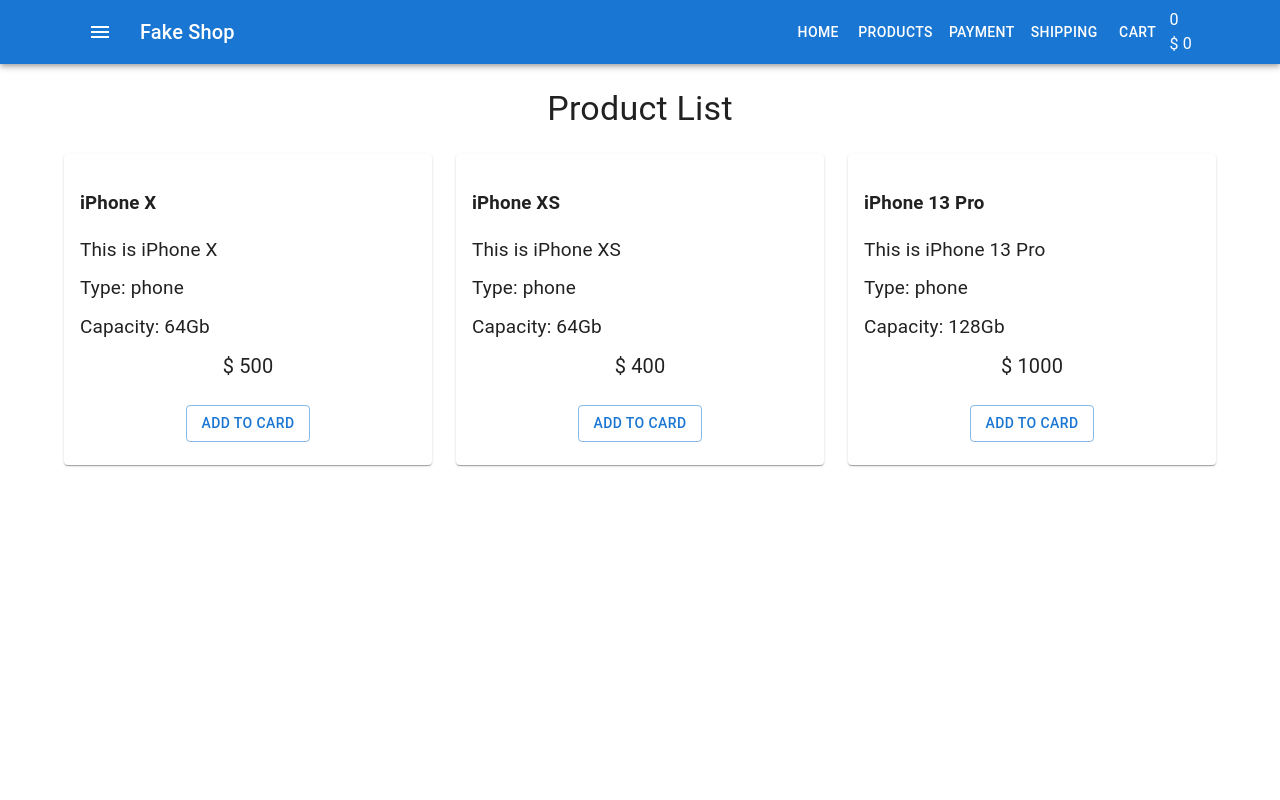
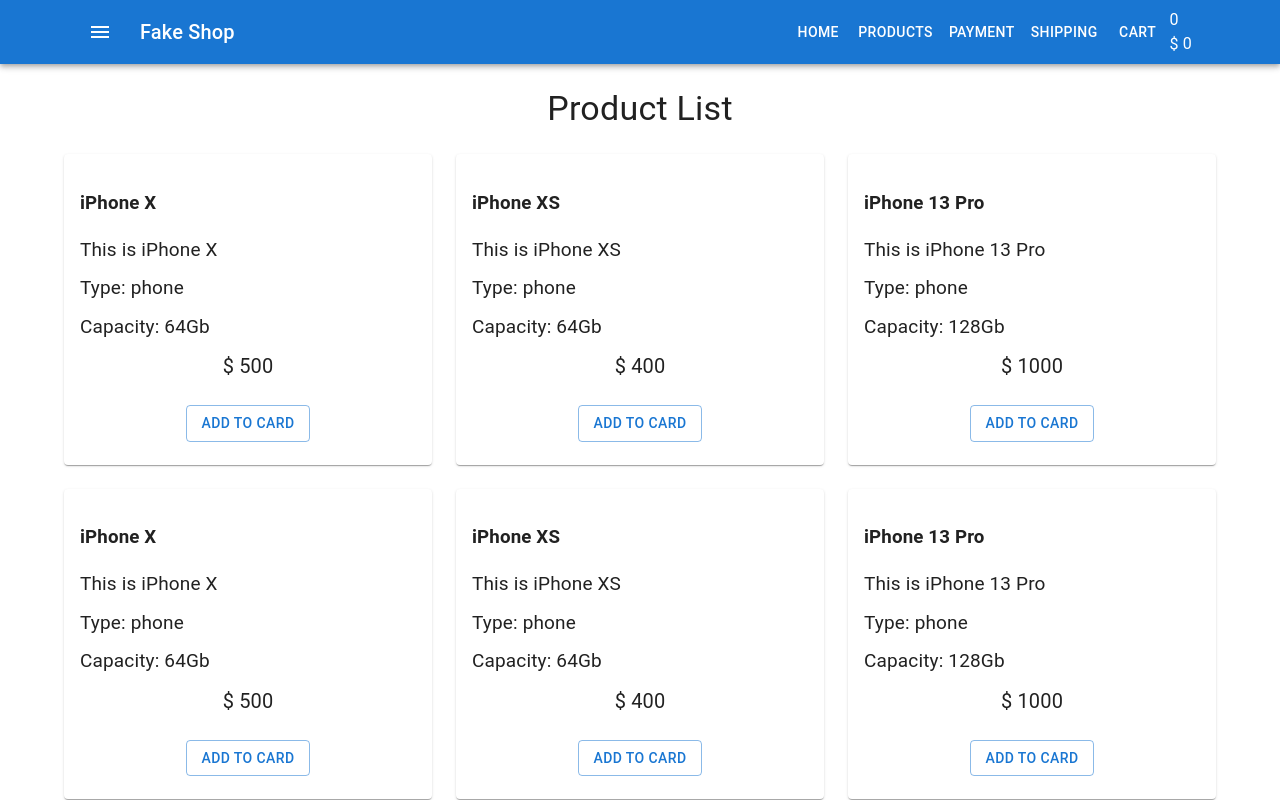
Before and after one commit to OlBul/shop_fake, a React (Create React App) app: page / in a window 1280 px wide. Built offline with nearby package versions, Linux system fonts and the light colour scheme.

Commit message:
add key to props

```diff
--- a/src/components/Products/ProductList.tsx
+++ b/src/components/Products/ProductList.tsx
@@ -21,8 +21,8 @@
       alignItems="center"
       spacing={3}
       >
-        {productsArray.map(({name, description, type, capacity, price}: ProductProps) => (
-          <Grid item xs={12} sm={6} md={4}>
+        {productsArray.map(({id,name, description, type, capacity, price}: ProductProps, i) => (
+          <Grid item xs={12} sm={6} md={4} key={id}>
           <ProductListItem
           name={name}
           description={description}
--- a/src/components/Products/ProductListItem.tsx
+++ b/src/components/Products/ProductListItem.tsx
@@ -3,6 +3,7 @@
 import './ProductListItem.scss'
 
 export type ProductProps ={
+  id?:number
   name:string
   description:string
   type:string
--- a/src/components/Products/productsArray.js
+++ b/src/components/Products/productsArray.js
@@ -1,4 +1,5 @@
 const productsArray = [{
+  id:1,
   name:"iPhone X",
   description:'This is iPhone X',
   type:'phone',
@@ -6,6 +7,7 @@
   price:500
 },
 {
+  id:2,
   name:"iPhone XS",
   description:'This is iPhone XS',
   type:'phone',
@@ -13,6 +15,31 @@
   price:400
 },
 {
+  id:3,
+  name:"iPhone 13 Pro",
+  description:'This is iPhone 13 Pro',
+  type:'phone',
+  capacity:128,
+  price:1000
+},
+{
+  id:4,
+  name:"iPhone X",
+  description:'This is iPhone X',
+  type:'phone',
+  capacity:64,
+  price:500
+},
+{
+  id:5,
+  name:"iPhone XS",
+  description:'This is iPhone XS',
+  type:'phone',
+  capacity:64,
+  price:400
+},
+{
+  id:6,
   name:"iPhone 13 Pro",
   description:'This is iPhone 13 Pro',
   type:'phone',
```
